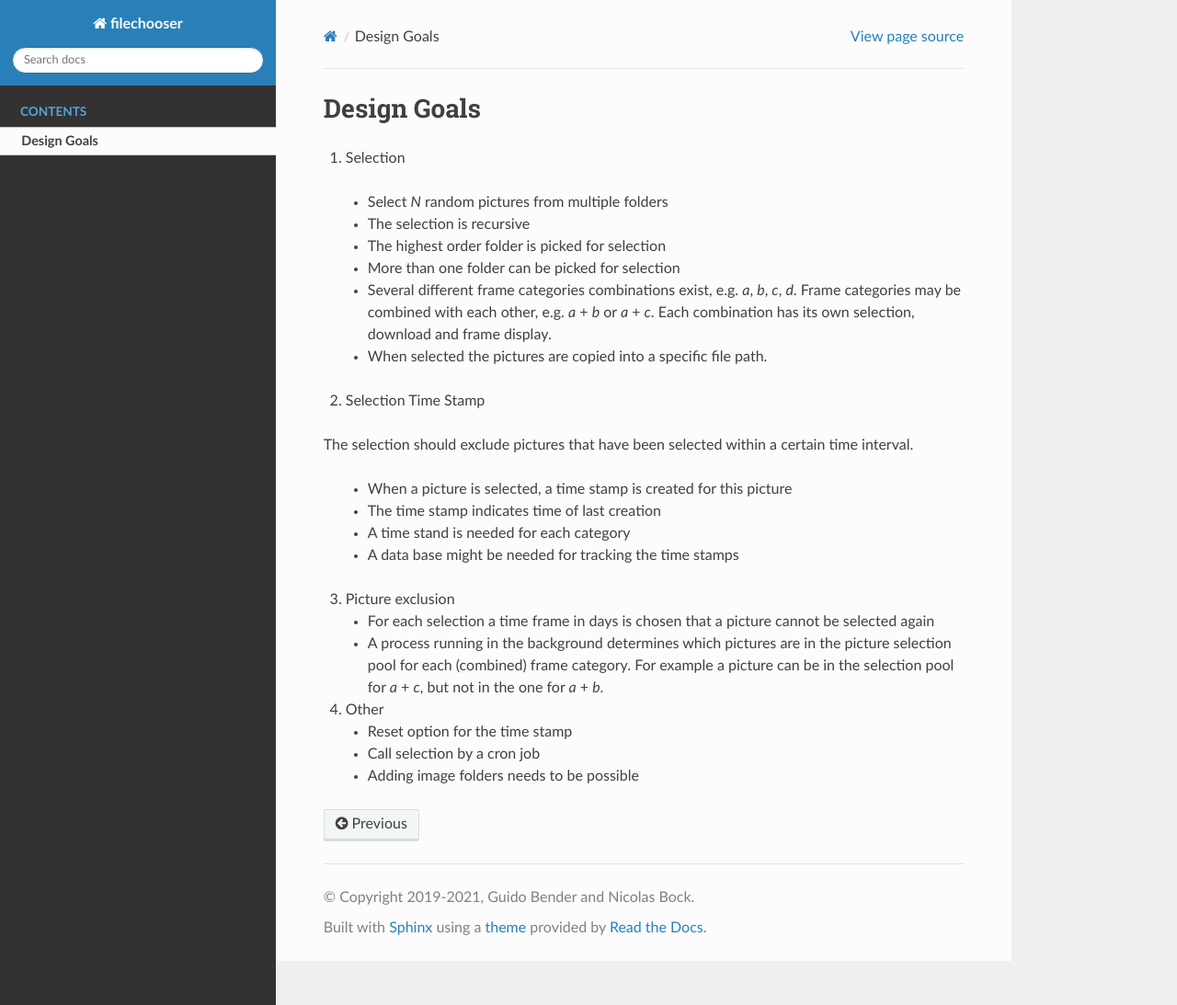
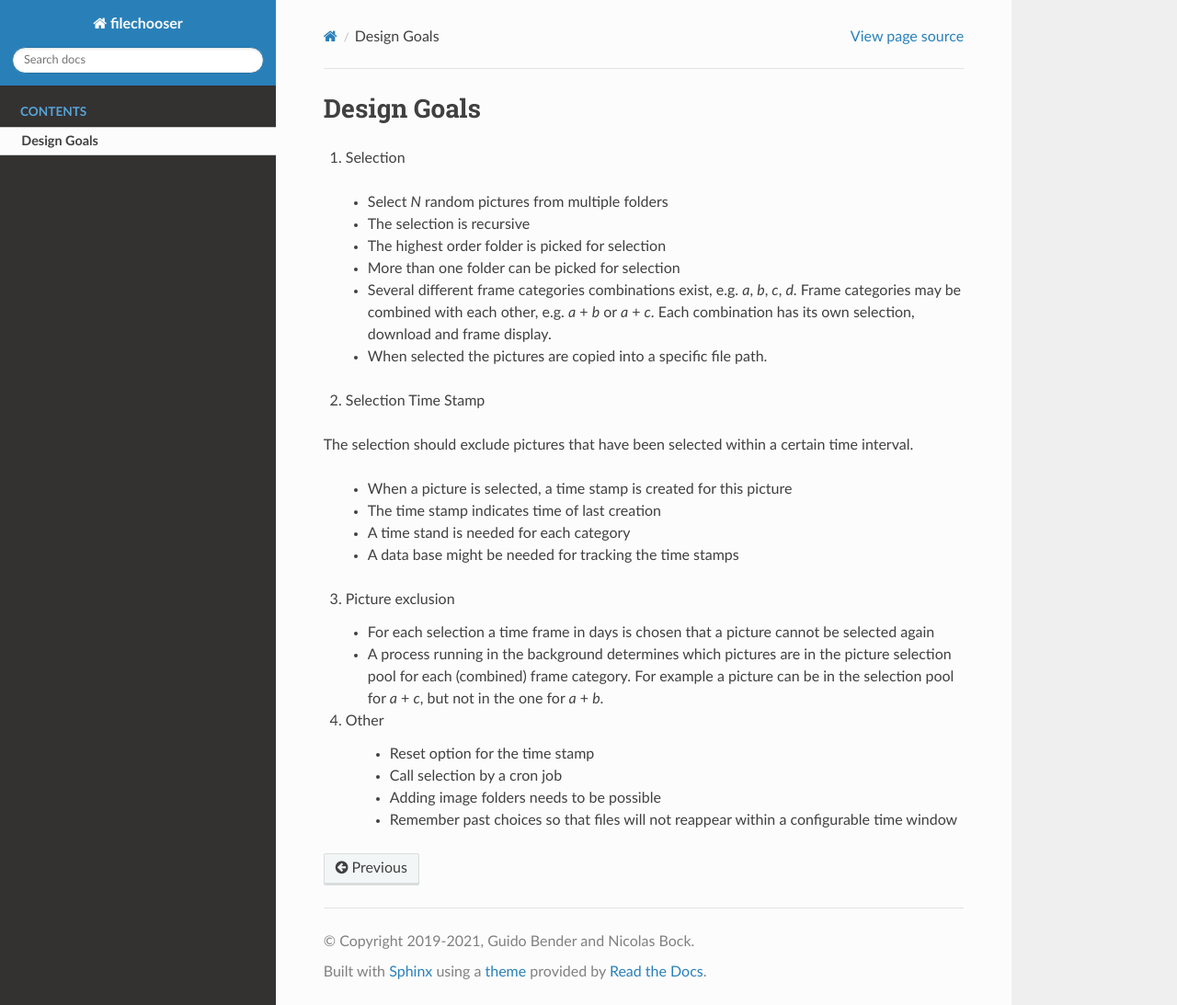
Before and after one commit to nicolasbock/filechooser, a Sphinx documentation site: the page built from docs/design_goals.rst, in a window 1280 px wide and 1093 px high. Shown: the whole window at 92% size. Built offline with Sphinx 7.4.7 and the Read the Docs theme 2.0.0, drawn with Linux system fonts in a browser that asks for light colours.

Commit message:
Add design goal
Signed-off-by: Nicolas Bock <nicolasbock@gmail.com>

```diff
--- a/docs/design_goals.rst
+++ b/docs/design_goals.rst
@@ -39,6 +39,8 @@ certain time interval.
 
 4. Other
 
-   - Reset option for the time stamp
-   - Call selection by a cron job
-   - Adding image folders needs to be possible
+    - Reset option for the time stamp
+    - Call selection by a cron job
+    - Adding image folders needs to be possible
+    - Remember past choices so that files will not reappear within a
+      configurable time window
```
